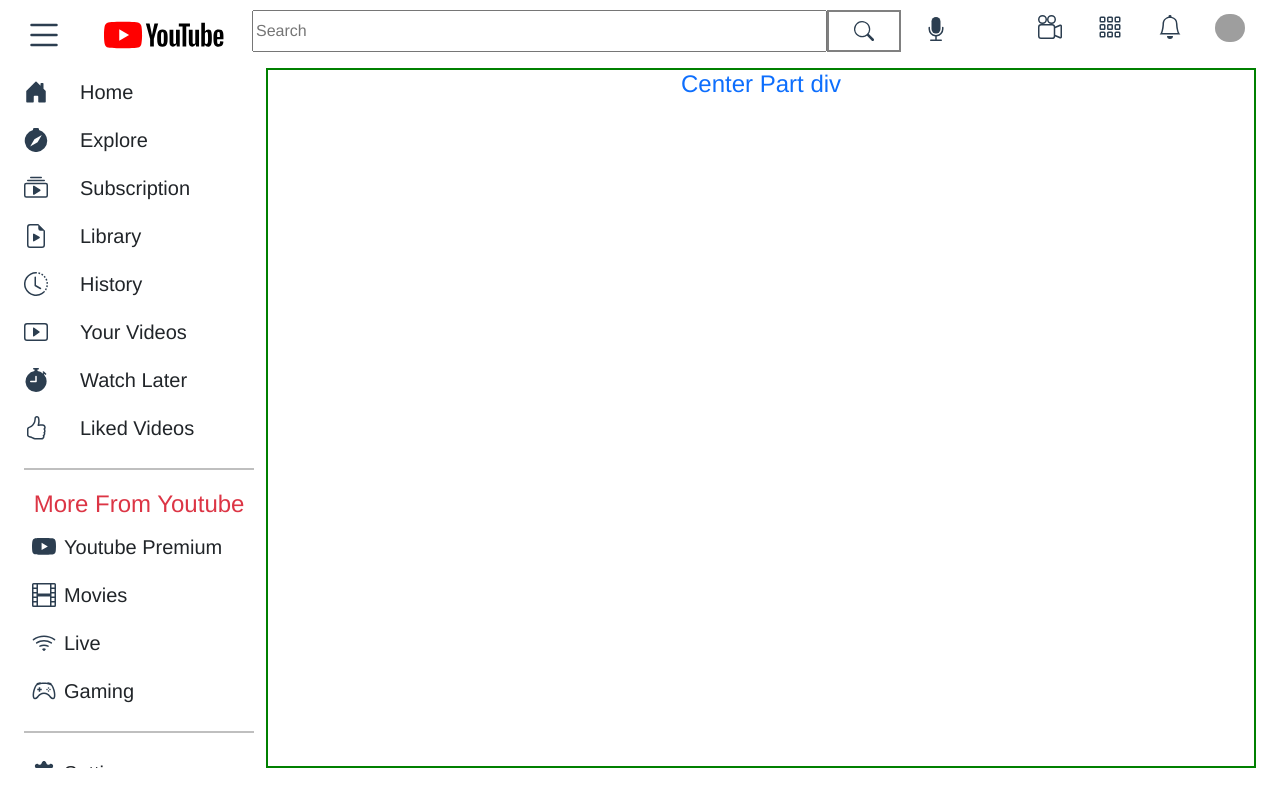
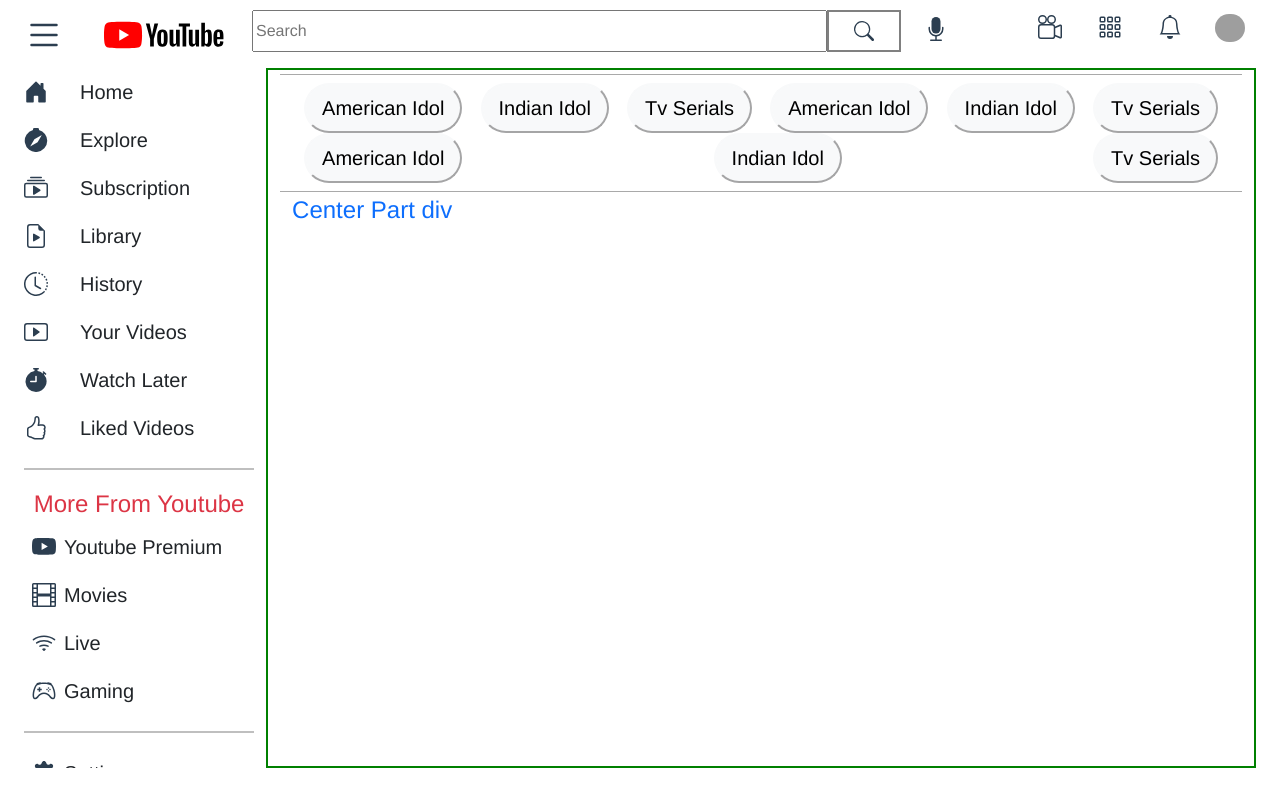
Before and after one commit to ManmeetMoudgill/Youtube-clone, a Vue app: page / in a window 1280 px wide. Built offline with nearby package versions, Linux system fonts and the light colour scheme; grey boxes are pictures that could not be loaded.

Commit message:
Done with Left side Bar

```diff
--- /dev/null
+++ b/src/components/CenterNavbar.vue
@@ -0,0 +1,33 @@
+<template>
+    <div class="container-fluid flex-wrap bord-div d-flex justify-content-between my-1 ">
+<hr class="lined" >
+  <div class="container-fluid d-flex flex-wrap justify-content-between align-items-center">
+       <button class="btn-lg btn-light border-radius-sm">American Idol</button>
+        <button class="btn-lg btn-light border-radius-sm">Indian Idol</button>
+        <button class="btn-lg btn-light border-radius-sm">Tv Serials</button>
+        <button class="btn-lg btn-light border-radius-sm">American Idol</button>
+        <button class="btn-lg btn-light border-radius-sm">Indian Idol</button>
+        <button class="btn-lg btn-light border-radius-sm">Tv Serials</button>
+        <button class="btn-lg btn-light border-radius-sm">American Idol</button>
+        <button class="btn-lg btn-light border-radius-sm">Indian Idol</button>
+        <button class="btn-lg btn-light border-radius-sm">Tv Serials</button>
+  </div>
+  <hr class="lined">
+    </div>
+</template>
+<script>
+export default {
+    name:'CenterNavbar'
+}
+</script>
+<style scoped>
+.border-radius-sm{
+    border-radius: 80px;
+}
+.bord-div{
+    padding-top: 8px;
+    padding-bottom: 8px;
+    border-top: 1px solid darkgray;
+    border-bottom: 1px solid darkgray;
+}
+</style>
--- a/src/components/CenterPartDiv.vue
+++ b/src/components/CenterPartDiv.vue
@@ -1,12 +1,20 @@
 <template>
     <div class="container-fluid flex-grow-1 CenterPartDiv">
+        <CenterNavbar />
+        <div class="container-fluid d-flex">
+
         <h4 class="text-primary">Center Part div</h4>
+        </div>
     </div>
 
 </template>
 <script>
+import CenterNavbar from './CenterNavbar.vue'
 export default {
-    name:'CenterPartDiv'
+    name:'CenterPartDiv',
+    components:{
+        CenterNavbar
+    }
 }
 </script>
 <style scoped>
```
